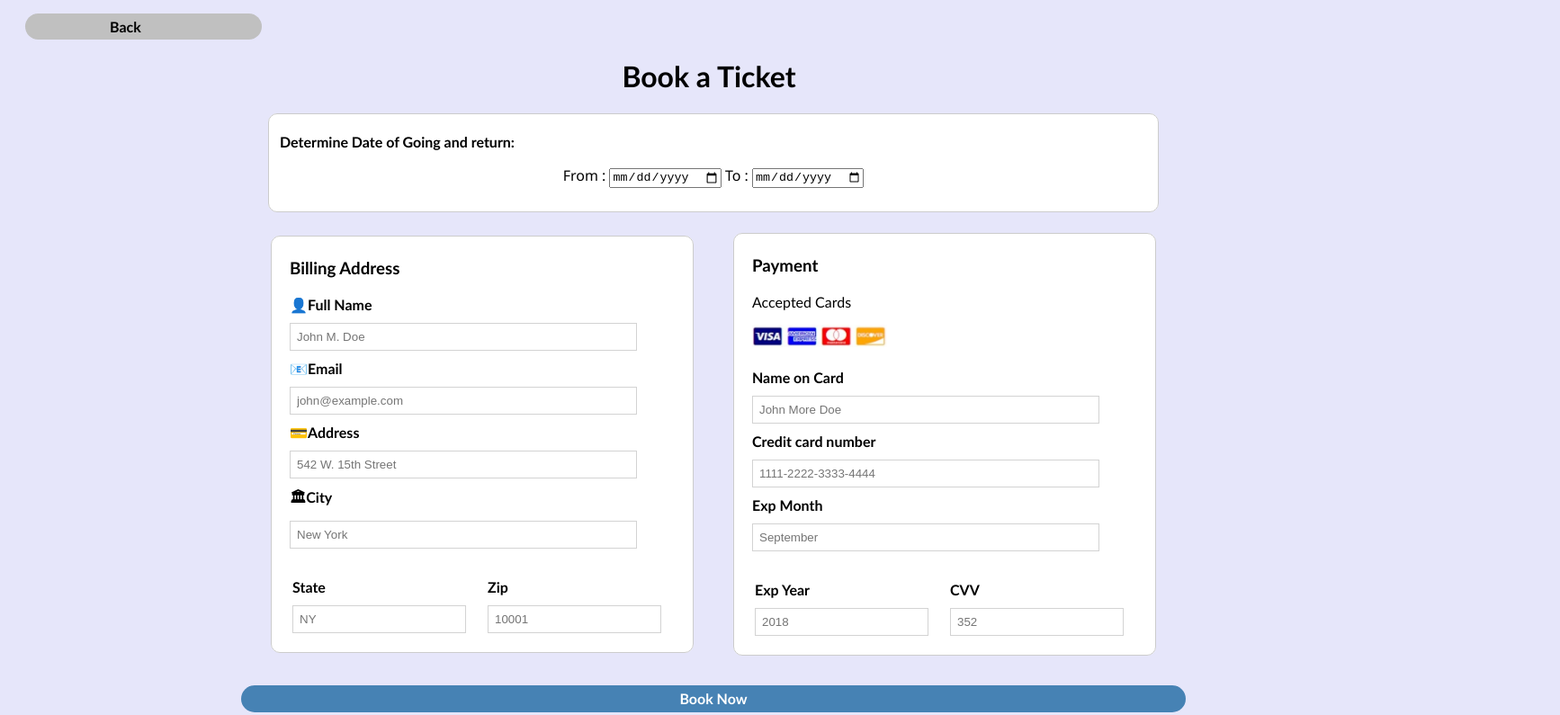
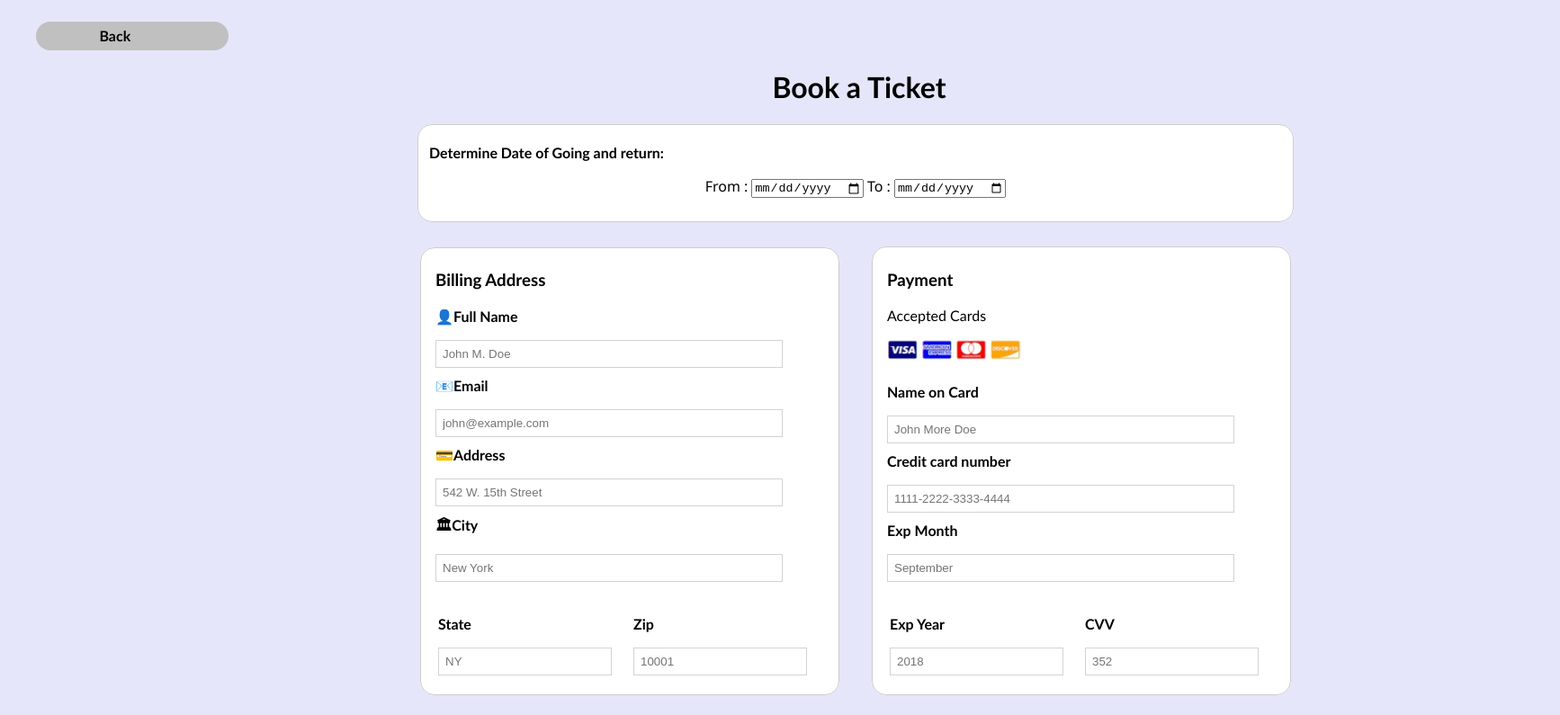
Before and after one commit to MohamedWafdy/Book-Ticket, a plain HTML site: page index.html in a window 1280 px wide. Shown: the top 795 px of the page at 90% size, 1734 px wide, since content can reach past the window. Drawn offline with Linux system fonts and the light colour scheme.

Commit message:
Add files via upload

```diff
--- /dev/null
+++ b/TicketStyle.css
@@ -0,0 +1,48 @@
+body {display: inline-block;
+background-color: lavender;}
+
+h2, h1{
+    color:rgb(9, 74, 127);
+}
+
+h2 {
+    margin-left: 1em;
+}
+
+span{
+    font-size: 0.8em;
+}
+
+.cen {font-family:'Trebuchet MS', 'Lucida Sans Unicode', 'Lucida Grande', 'Lucida Sans', Arial, sans-serif;
+    font-weight: bolder;
+    background-color: silver;
+    border-radius: 10em;
+    margin-top: 1em;
+    margin-left: 2em;
+    margin-right: 101em;
+    padding: 0.4em;
+}
+
+a:hover {color:#5f17b6;
+}
+
+.back {
+    margin-left: 4em;
+}
+
+a {text-decoration: none;
+    color: black;
+    }
+
+fieldset{
+    background-color: #c5d9ed ;
+    border-radius: 0.4em;
+    border: 0.12em solid snow;
+    font-family:'Trebuchet MS', 'Lucida Sans Unicode', 'Lucida Grande', 'Lucida Sans', Arial, sans-serif;
+    font-weight: bolder;
+    width: 110em;
+    height: 35em;
+    padding: 1em;
+    padding-left: 3em;
+    margin-top: 2em;
+}
--- a/index.html
+++ b/index.html
@@ -48,7 +48,6 @@
                 </td>
             </tr>
         </table>
-            <p class="foot" onclick="myalert()"> <a href="#" class="now" >Book Now</a> </p>
-            <script>function myalert(){alert("Reservation done");}</script>
+            <p class="foot"> <a href="./ticket.html" class="now" >Book Now</a> </p>
 </body>
 </html>
--- a/style.css
+++ b/style.css
@@ -1,14 +1,14 @@
 body {display: inline-block;}
 
-img {margin-bottom: 20px;}
+img {margin-bottom: 1.3em;}
 
 a {text-decoration: none;
     color: black;
     }
 
 
-
-.back {    margin-left: 89px;
+.back {
+    margin-left: 4em;
 }
 
 a:hover {color:#5f17b6;
@@ -21,43 +21,48 @@ a:hover {color:#5f17b6;
 .cen {font-family:'Trebuchet MS', 'Lucida Sans Unicode', 'Lucida Grande', 'Lucida Sans', Arial, sans-serif;
         font-weight: bolder;
         background-color: silver;
-        border-radius: 20px;
-        margin-left: 20px;
-        margin-right: 1277px;
-        margin-top: 7px;
-        padding: 5px;}
+        border-radius: 10em;
+        margin-top: 1em;
+        margin-left: 2em;
+        margin-top: 1em;
+        margin-right: 92em;
+        padding: 0.4em;}
 
 .card {font-family: 'Gill Sans', 'Gill Sans MT', Calibri, 'Trebuchet MS', sans-serif;}
 
 h1 {font-family:'Trebuchet MS', 'Lucida Sans Unicode', 'Lucida Grande', 'Lucida Sans', Arial, sans-serif;
     text-align: center;
-    font-weight: bolder;}
+    font-weight: bolder;
+    margin-left: 5.5em;
+}
 
 span {font-family:'Trebuchet MS', 'Lucida Sans Unicode', 'Lucida Grande', 'Lucida Sans', Arial, sans-serif;
     font-weight: bold;}
 
 fieldset {background-color: white;
-        margin-left: 290px;
-        margin-right: 280px;
+        margin-left: 28.5em;
+        margin-right: 18em;
         border: 1px solid #ccc;
-        border-radius: 10px;
-        margin-bottom: 20px;
+        border-radius: 1em;
         }
+
+
+
 
 .date {text-align: center;
 font-family:'Segoe UI', Tahoma, Geneva, Verdana, sans-serif;}
 
 #f {display: block;}
 
-.rt {padding-left: 20px;
-    margin-right: 40px;
-    margin-bottom: 40px;}
+.rt {padding-left: 1em;
+    margin-right: 2em;
+    margin-bottom: 3em;}
 
-.lt {padding-left: 20px;
-    margin-left: 0px;
-    margin-bottom: 40px;}
+.lt {padding-left: 1em;
+    margin-left: 0em;
+    margin-bottom: 3em;}
 
-label {margin-bottom: 10px;}
+label {margin-bottom: 1em;}
 
 #d {margin-bottom: 10px;
         padding: 7px;
@@ -72,7 +77,6 @@ label {margin-bottom: 10px;}
     border: 0.9px solid lightgray;
     }
 
-#ddd
 
 sss {font-family:'Trebuchet MS', 'Lucida Sans Unicode', 'Lucida Grande', 'Lucida Sans', Arial, sans-serif;
     font-weight: bold;
@@ -80,12 +84,12 @@ sss {font-family:'Trebuchet MS', 'Lucida Sans Unicode', 'Lucida Grande', 'Lucida
 
 .foot {background-color: steelblue;
         text-align: center;
-        padding: 5px;
-        margin-right: 250px;
-        margin-left: 260px;
-        margin-top: -10px;
-        border-radius: 40px;
+        padding: 0.5em;
+        margin-right: 19em;
+        margin-left: 29em;
+        margin-top: -1em;
+        border-radius: 5em;
     }
 
-table {margin-top: 20px;
+table {margin-top: 1.5em;
         }
```
Also changed, not shown: ticket.html (added, +17 -0 lines).
